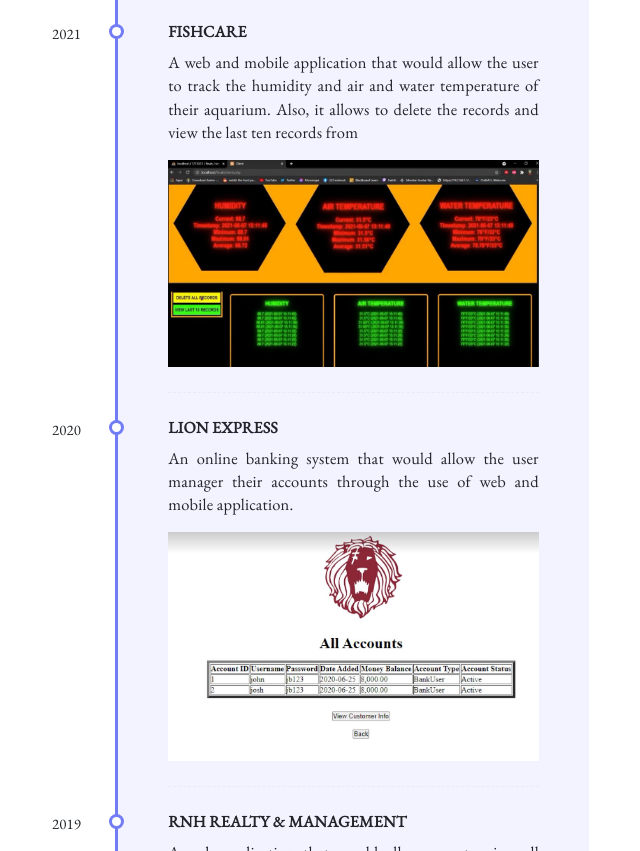
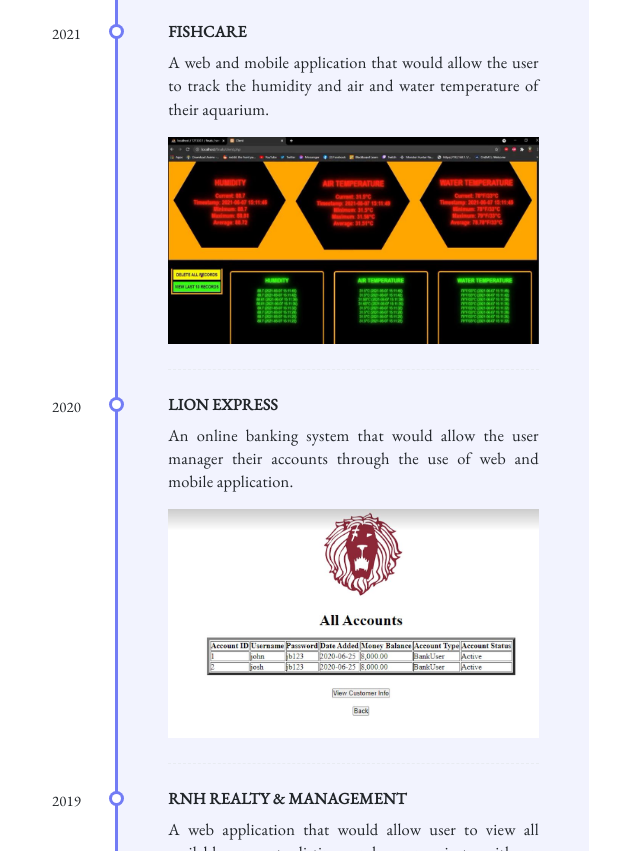
Before and after one commit to jbgrgnd/jbgrgnd.github.io, a plain HTML site: page about.html in a window 1280 px wide. Shown: the part 2818-3669 px from the top of the page, without its empty margins (288-928 px from the left). Drawn offline with nearby package versions, Linux system fonts and the light colour scheme.

Commit message:
Update about.html

```diff
--- a/about.html
+++ b/about.html
@@ -160,7 +160,7 @@
                                 </li>
                                 <li class="event" data-date="2021">
                                   <h3>FISHCARE</h3>
-                                  <p style="text-align: justify;">A web and mobile application that would allow the user to track the humidity and air and water temperature of their aquarium.  Also, it allows to delete the records and view the last ten records from
+                                  <p style="text-align: justify;">A web and mobile application that would allow the user to track the humidity and air and water temperature of their aquarium.
                                   </p>
                                   <img class="img-fluid" src="image/projects/fishcare.JPG" alt="Fish Care">
                                 </li>
```
